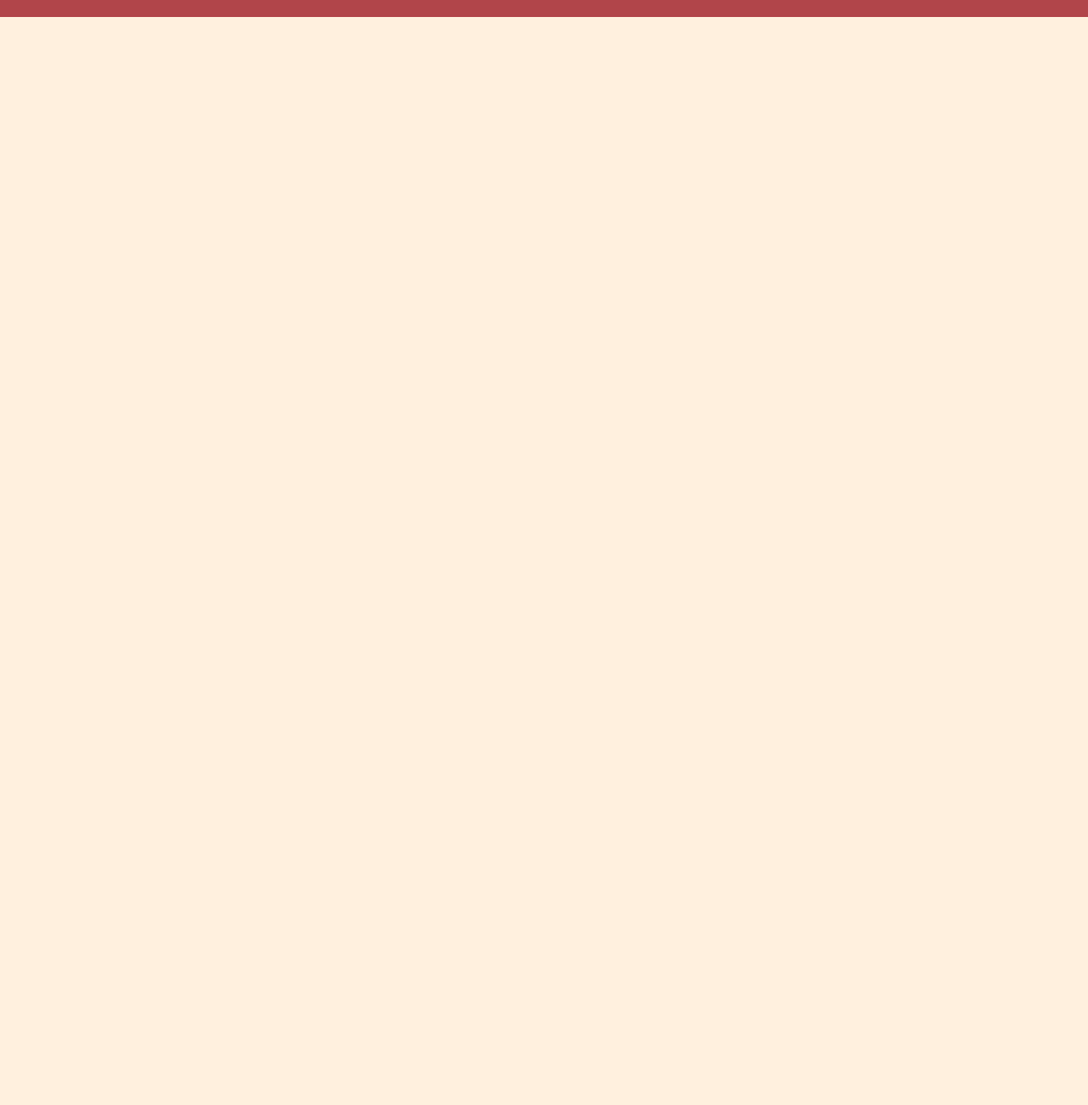
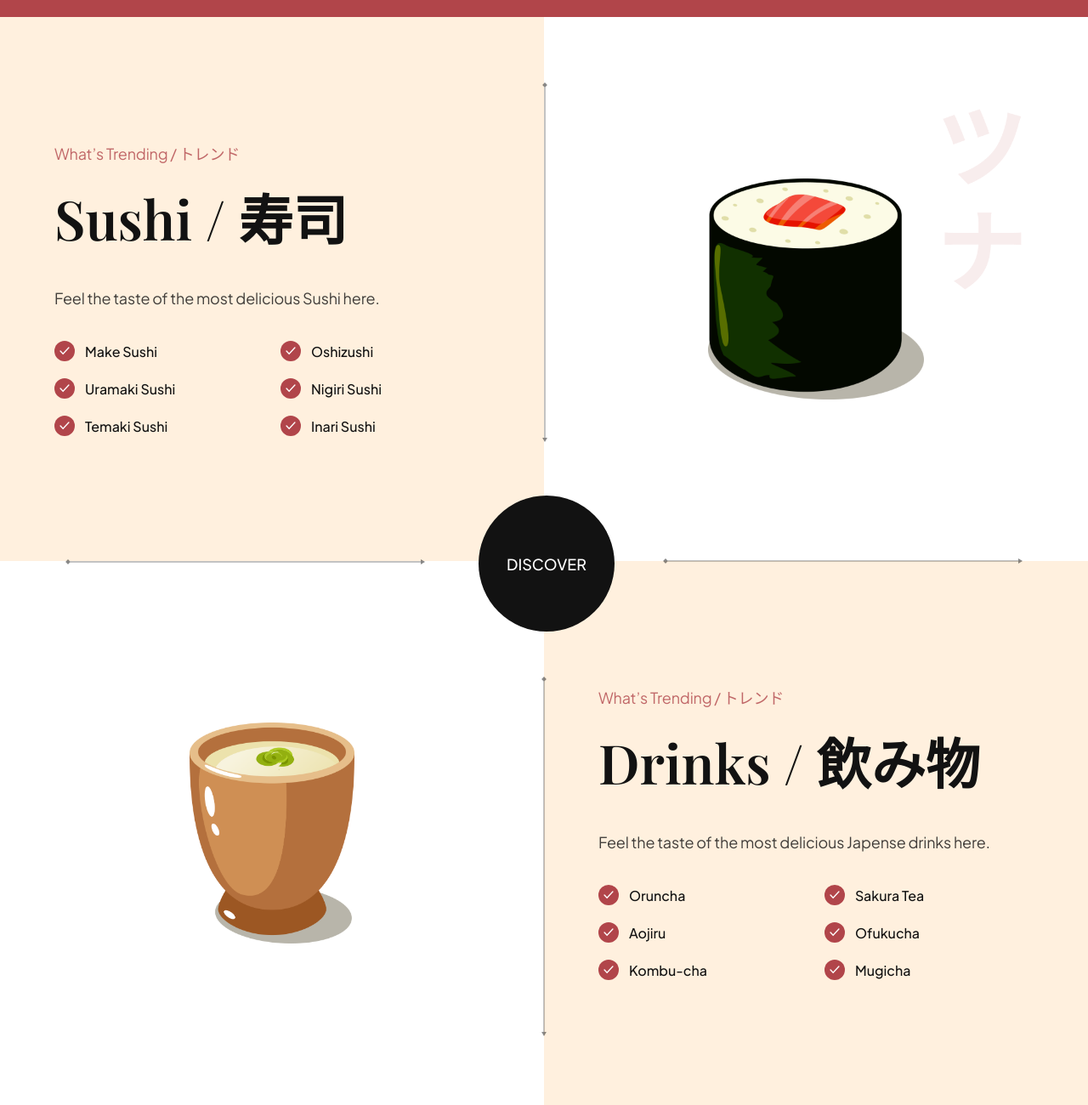
Before and after one commit to akshaysdev/sushi, a website built with Vite: page index.html in a window 1280 px wide. Shown: the part 2402-3702 px from the top of the page at 85% size. Before the commit the page ends 2422 px from the top, so only its background shows below. Built offline with nearby package versions, Linux system fonts and the light colour scheme.

Commit message:
trending section with animations; wrap-up

```diff
--- a/css/sections/trending.css
+++ b/css/sections/trending.css
@@ -0,0 +1,160 @@
+.trending {
+  position: relative;
+
+  display: flex;
+  flex-direction: column;
+  overflow: hidden;
+}
+
+.trending__discover {
+  position: absolute;
+  top: 44%;
+  left: 44%;
+  z-index: 1;
+
+  width: 160px;
+  height: 160px;
+
+  border-radius: 100%;
+  background-color: var(--secondary-color);
+  cursor: pointer;
+
+  display: flex;
+  justify-content: center;
+  align-items: center;
+}
+
+.trending__discover p {
+  font-size: 18px;
+  font-weight: 500;
+  font-family: var(--plus-jakarta-sans);
+
+  text-transform: uppercase;
+  color: #fff;
+}
+
+.trending-sushi,
+.trending-drinks {
+  width: 100%;
+  min-height: 640px;
+
+  display: flex;
+  flex-direction: row;
+}
+
+.trending__content {
+  flex: 1;
+  display: flex;
+  justify-content: center;
+  flex-direction: column;
+
+  padding: 32px 64px;
+}
+
+.trending__list {
+  list-style: none;
+
+  flex-wrap: wrap;
+  gap: 20px;
+}
+
+.trending__list li {
+  flex: 1;
+  display: flex;
+  align-items: center;
+  flex-direction: row;
+  gap: 12px;
+
+  min-width: 210px;
+}
+
+.trending__icon {
+  width: 24px;
+  height: 24px;
+
+  border-radius: 100%;
+  background-color: var(--primary-color);
+}
+
+.trending__icon img {
+  width: 50%;
+  height: 50%;
+  object-fit: contain;
+}
+
+.trending__list p {
+  flex: 1;
+  font-size: 16px;
+  font-weight: 500;
+  font-family: var(--plus-jakarta-sans);
+
+  color: var(--secondary-color);
+}
+
+.trending__image {
+  flex: 1;
+
+  position: relative;
+  padding: 32px 64px;
+
+  background-color: var(--color-white);
+  background-repeat: no-repeat;
+  background-size: contain;
+  background-position: center;
+}
+
+.trending-sushi .trending__image {
+  background-image: url('../../assets/japanese_sushi.png');
+}
+
+.trending-drink .trending__image {
+  background-image: url('../../assets/japanese_drinks.png');
+}
+
+.trending__image img {
+  width: 254px;
+  height: 260px;
+  object-fit: contain;
+}
+
+/* Arrows */
+.trending__arrow {
+  position: absolute;
+  z-index: 1;
+}
+
+.trending__arrow img {
+  object-fit: contain;
+}
+
+.trending__arrow-left {
+  left: -2.5px;
+  top: 12%;
+}
+
+.trending__arrow-left img,
+.trending__arrow-top img {
+  width: auto;
+  height: 100%;
+}
+
+.trending__arrow-top {
+  top: -10.5px;
+  left: 12%;
+}
+
+.trending__arrow-bottom {
+  bottom: -6.5px;
+  right: 12%;
+}
+
+.trending__arrow-bottom img,
+.trending__arrow-right img {
+  width: 100%;
+  height: auto;
+}
+
+.trending__arrow-right {
+  right: -2.5px;
+  bottom: 12%;
+}
--- a/index.html
+++ b/index.html
@@ -207,6 +207,138 @@
       </button>
     </section>
 
+    <!-- Trending section -->
+    <section class="trending" id="food">
+      <!-- Different types of sushi that are trending -->
+      <section class="trending-sushi">
+        <div class="trending__content" data-aos="fade-right">
+          <p class="sushi__subtitle">What’s Trending / トレンド</p>
+
+          <h3 class="sushi__title">Sushi / 寿司</h3>
+          <p class="sushi__description">Feel the taste of the most delicious Sushi here.</p>
+
+          <ul class="trending__list flex-between">
+            <li>
+              <div class="trending__icon flex-center">
+                <img src="assets/check.svg" alt="check" />
+              </div>
+              <p>Make Sushi</p>
+            </li>
+            <li>
+              <div class="trending__icon flex-center">
+                <img src="assets/check.svg" alt="check" />
+              </div>
+              <p>Oshizushi</p>
+            </li>
+            <li>
+              <div class="trending__icon flex-center">
+                <img src="assets/check.svg" alt="check" />
+              </div>
+              <p>Uramaki Sushi</p>
+            </li>
+            <li>
+              <div class="trending__icon flex-center">
+                <img src="assets/check.svg" alt="check" />
+              </div>
+              <p>Nigiri Sushi</p>
+            </li>
+            <li>
+              <div class="trending__icon flex-center">
+                <img src="assets/check.svg" alt="check" />
+              </div>
+              <p>Temaki Sushi</p>
+            </li>
+            <li>
+              <div class="trending__icon flex-center">
+                <img src="assets/check.svg" alt="check" />
+              </div>
+              <p>Inari Sushi</p>
+            </li>
+          </ul>
+        </div>
+
+        <!-- Sushi image with vertical and horizontal arrows pointing to discover -->
+        <div class="trending__image flex-center">
+          <img src="assets/sushi-5.png" alt="sushi-5" data-aos="fade-left" />
+
+          <div class="trending__arrow trending__arrow-left">
+            <img src="assets/arrow-vertical.svg" alt="arrow vertical" />
+          </div>
+
+          <div class="trending__arrow trending__arrow-bottom">
+            <img src="assets/arrow-horizontal.svg" alt="arrow horizontal" />
+          </div>
+        </div>
+      </section>
+
+      <!-- Discover icon -->
+      <div class="trending__discover" data-aos="zoom-in">
+        <p>Discover</p>
+      </div>
+
+      <section class="trending-drinks">
+        <!-- Sushi image with vertical and horizontal arrows pointing to discover -->
+        <div class="trending__image flex-center">
+          <img src="assets/sushi-4.png" alt="sushi-4" data-aos="fade-right" />
+
+          <div class="trending__arrow trending__arrow-top">
+            <img src="assets/arrow-horizontal.svg" alt="arrow horizontal" />
+          </div>
+
+          <div class="trending__arrow trending__arrow-right">
+            <img src="assets/arrow-vertical.svg" alt="arrow vertical" />
+          </div>
+        </div>
+
+        <!-- Different types of drinks that are trending -->
+        <div class="trending__content" data-aos="fade-left">
+          <p class="sushi__subtitle">What’s Trending / トレンド</p>
+
+          <h3 class="sushi__title">Drinks / 飲み物</h3>
+          <p class="sushi__description">Feel the taste of the most delicious Japense drinks here.</p>
+
+          <ul class="trending__list flex-between">
+            <li>
+              <div class="trending__icon flex-center">
+                <img src="assets/check.svg" alt="check" />
+              </div>
+              <p>Oruncha</p>
+            </li>
+            <li>
+              <div class="trending__icon flex-center">
+                <img src="assets/check.svg" alt="check" />
+              </div>
+              <p>Sakura Tea</p>
+            </li>
+            <li>
+              <div class="trending__icon flex-center">
+                <img src="assets/check.svg" alt="check" />
+              </div>
+              <p>Aojiru</p>
+            </li>
+            <li>
+              <div class="trending__icon flex-center">
+                <img src="assets/check.svg" alt="check" />
+              </div>
+              <p>Ofukucha</p>
+            </li>
+            <li>
+              <div class="trending__icon flex-center">
+                <img src="assets/check.svg" alt="check" />
+              </div>
+              <p>Kombu-cha</p>
+            </li>
+            <li>
+              <div class="trending__icon flex-center">
+                <img src="assets/check.svg" alt="check" />
+              </div>
+              <p>Mugicha</p>
+            </li>
+          </ul>
+        </div>
+      </section>
+    </section>
+
     <script src="js/script.js" type="module"></script>
   </body>
 </html>
```
